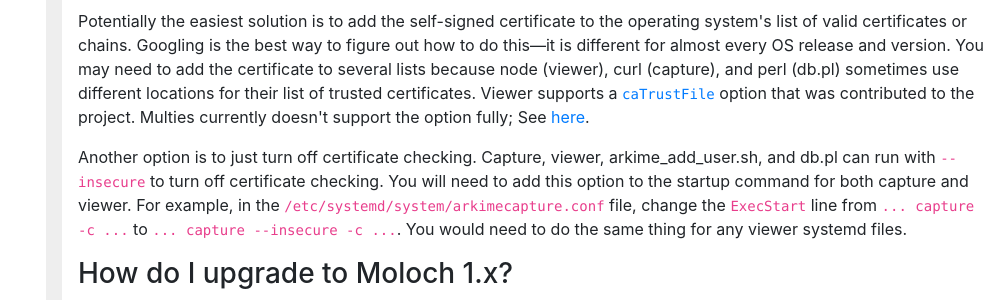
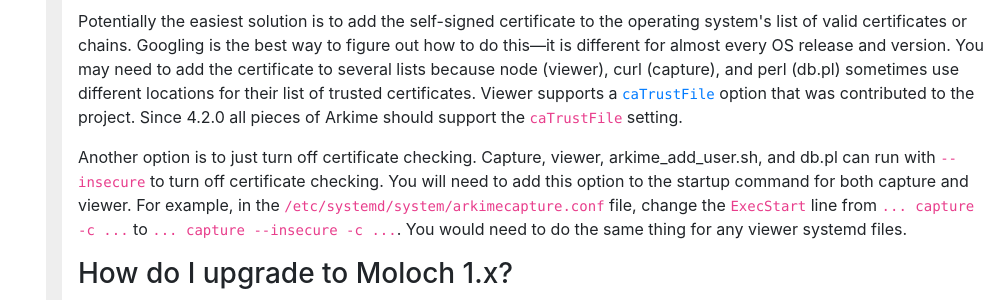
Before and after one commit to arkime/arkimeweb, a Jekyll site: the page built from faq.html, in a window 1280 px wide. Shown: the part 3280-3580 px from the top of the page, without its empty margins (274-1280 px from the left). Built offline with Jekyll 4.4.1, drawn with Linux system fonts in a browser that asks for light colours.

Commit message:
caTrustFile update

```diff
--- a/_data/settings/db.yml
+++ b/_data/settings/db.yml
@@ -109,7 +109,7 @@
       Specifies how often to create a new index in OpenSearch/Elasticsearch. Use
       daily or a form of hourly for busy live instances, use weekly or
       monthly for research instances. When choosing a value, the goal
-      is to have the avg shard be around 30G. Prior to 1.5.0 changing
+      is to have the avg shard be between 50G - 150G. Prior to 1.5.0 changing
       the value will cause previous sessions to be unreachable through
       the interface, since 1.5.0 you can set queryAllIndices if you
       need to change the value. Prior to 1.5.0 if using the multi
--- a/faq.html
+++ b/faq.html
@@ -869,7 +869,7 @@
         Googling is the best way to figure out how to do this—it is different for almost every OS release and version.
         You may need to add the certificate to several lists because node (viewer), curl (capture), and perl (db.pl) sometimes use different locations for their list of trusted certificates.
         Viewer supports a <a href="/settings#catrustfile"><code>caTrustFile</code></a> option that was contributed to the project.
-        Multies currently doesn't support the option fully; See <a href="#how-do-i-use-self-signed-ssl-tls-certificates-with-multies">here</a>.
+        Since 4.2.0 all pieces of Arkime should support the <code>caTrustFile</code> setting.
       </p>
       <p>
         Another option is to just turn off certificate checking.
@@ -3232,7 +3232,10 @@
         </span>
       </h3>
       <p>
-        Create a file, for example <em>CAcerts.pem</em>, containing one or more
+        Since 4.2.0 MultiES supports the <code>caTrustFile</code> setting.
+      </p>
+      <p>
+        Priority to 4.2.0 you will need to create a file, for example <em>CAcerts.pem</em>, containing one or more
         trusted certificates in PEM format.
       </p>
       <p>
```
